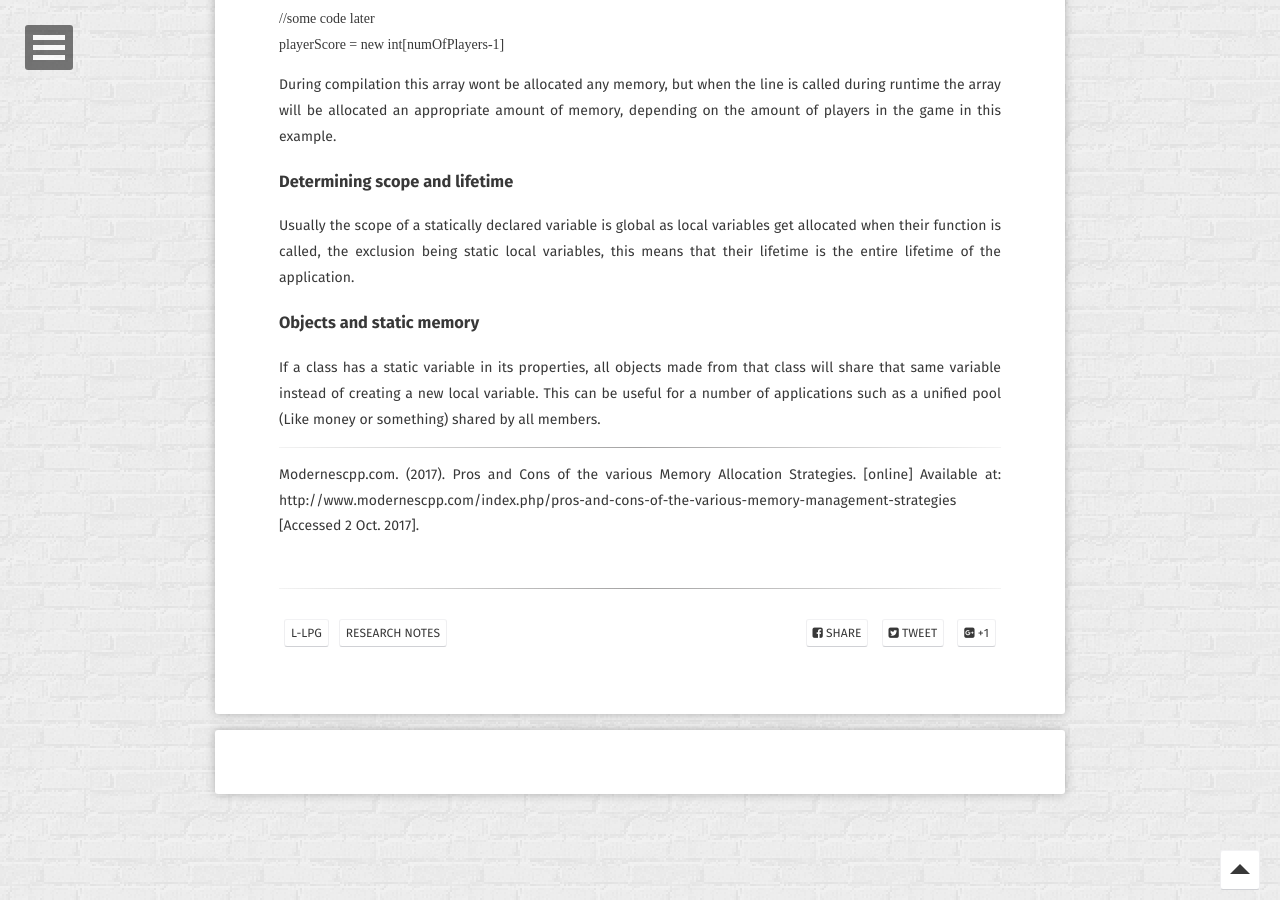
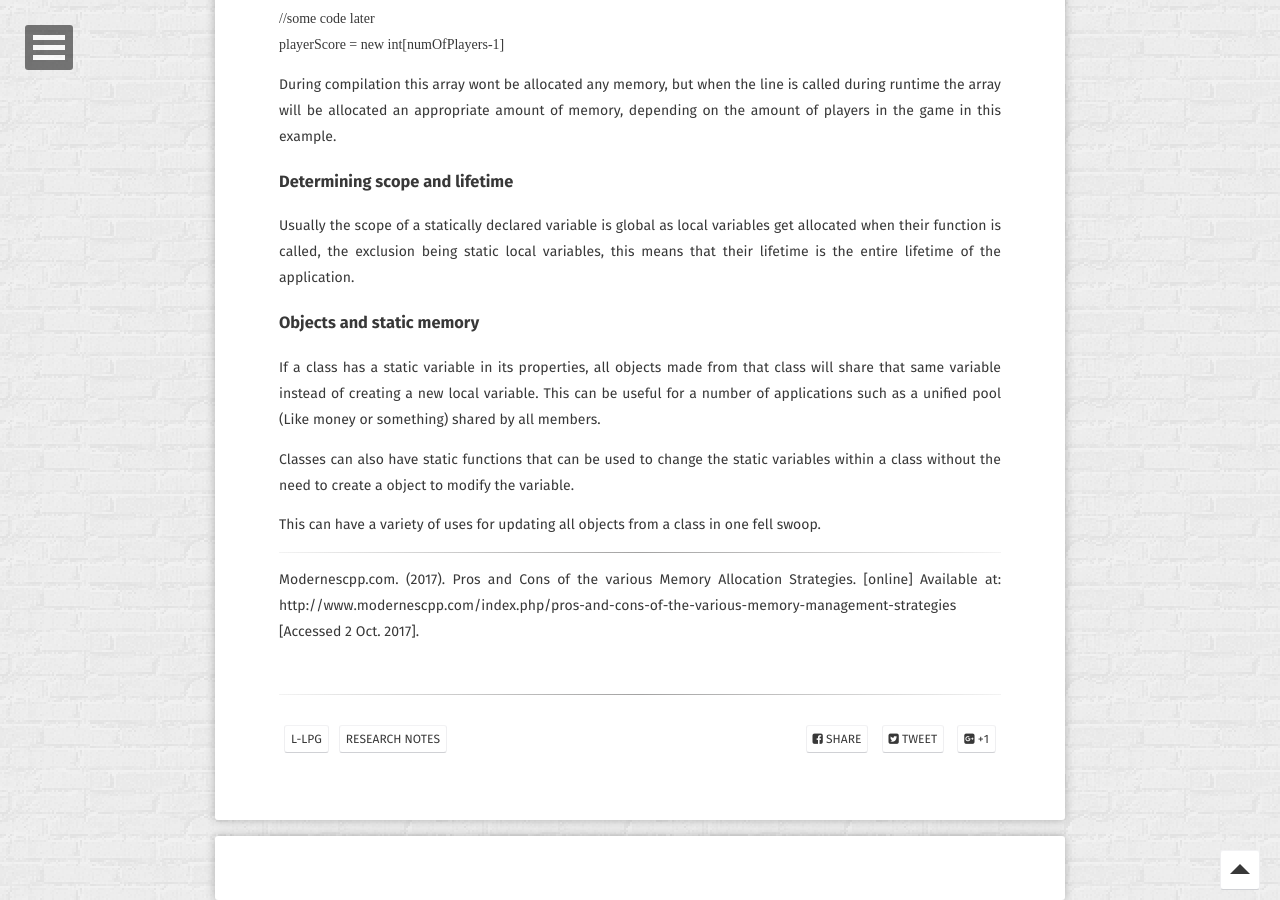
Before and after one commit to JohnnersUK/OLD.JohnnersUK.github.io, a Jekyll site: the page built from _posts/2017-10-02-Static-memory-allocation.md, in a window 1280 px wide and 900 px high, scrolled down 1177 px. Built offline with Jekyll 4.4.1, drawn with Linux system fonts in a browser that asks for light colours; some web fonts are replaced; comment, search, counter and statistics services are not loaded.

Commit message:
Finished up

```diff
--- a/_posts/2017-10-02-Static-memory-allocation.md
+++ b/_posts/2017-10-02-Static-memory-allocation.md
@@ -46,6 +46,11 @@ If a class has a static variable in its properties, all objects made from that c
 instead of creating a new local variable. This can be useful for a number of applications such as a unified pool
 (Like money or something) shared by all members.
 
+Classes can also have static functions that can be used to change the static variables within a class without the need
+to create a object to modify the variable.
+
+This can have a variety of uses for updating all objects from a class in one fell swoop.
+
 ---
 
 Modernescpp.com. (2017). Pros and Cons of the various Memory Allocation Strategies. [online] Available at: http://www.modernescpp.com/index.php/pros-and-cons-of-the-various-memory-management-strategies [Accessed 2 Oct. 2017].
```
